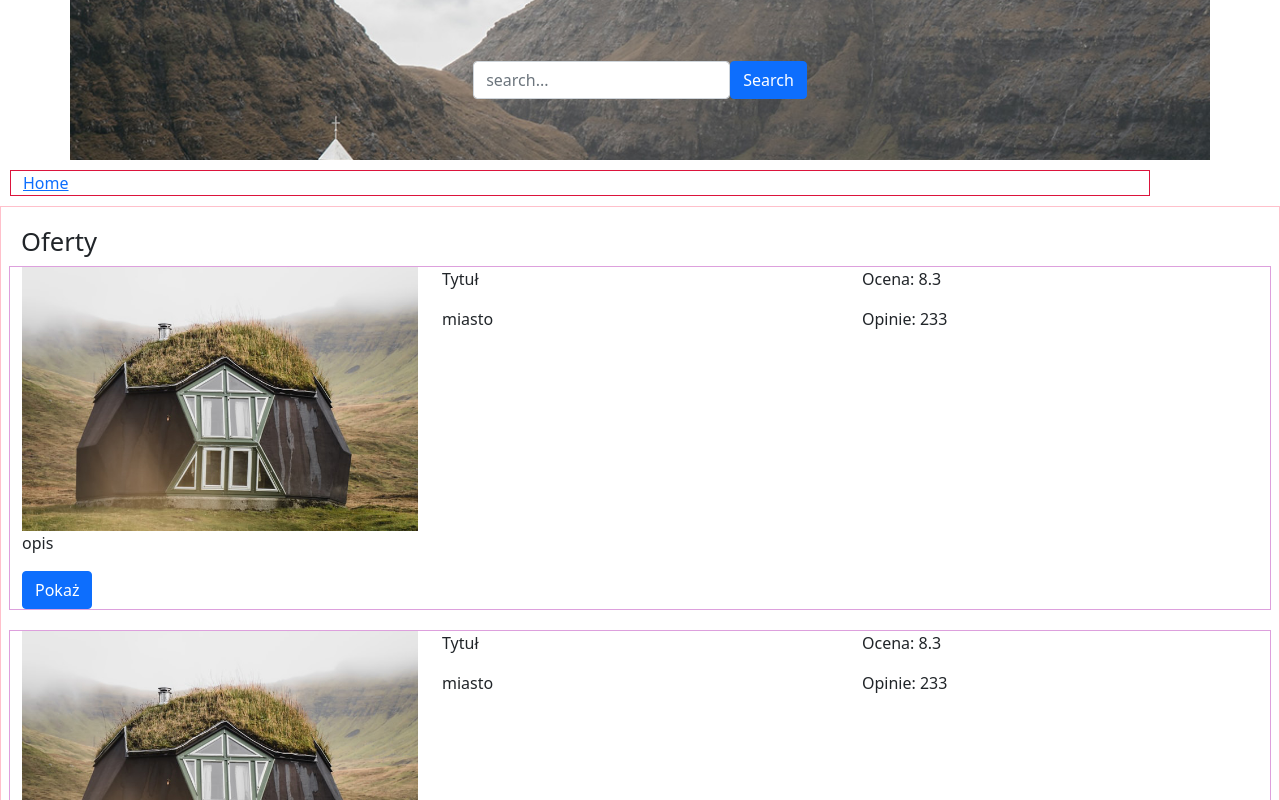
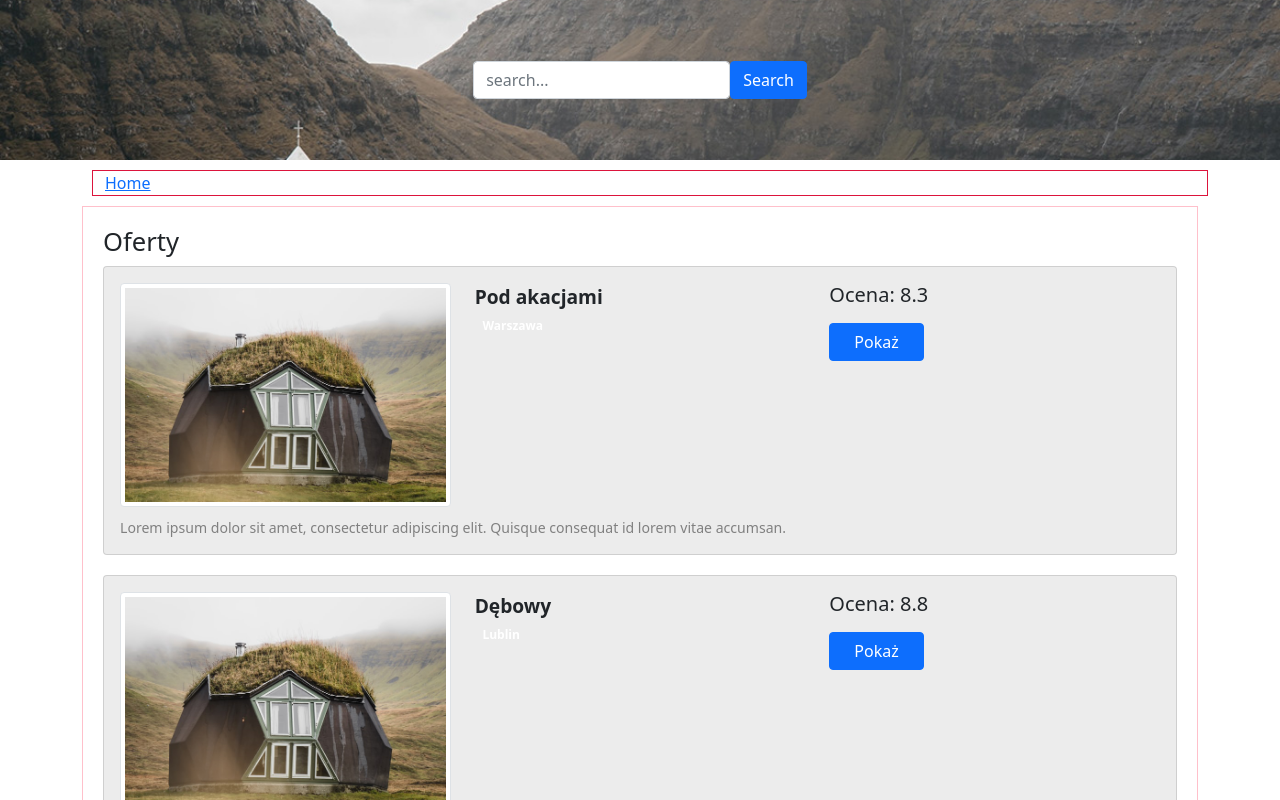
Before and after one commit to profitsky/booking, a React (Create React App) app: page / in a window 1280 px wide. Shown: the top 800 px of the page. Built offline with nearby package versions, Linux system fonts and the light colour scheme.

Commit message:
search functinality added

```diff
--- a/src/App.js
+++ b/src/App.js
@@ -1,15 +1,71 @@
+import React, { Component } from 'react';
 import Header from './components/Header';
+import SearchBar from './components/SearchBar';
 import Hotels from './components/Hotels';
 import Menu from './components/Menu';
+import LoadingIcon from './components/UI/LoadingIcon';
+import Footer from './components/Footer';
+import Layout from './components/Layout';
 
-function App() {
-  return (
-    <div className='App'>
-      <Header />
-      <Menu />
-      <Hotels />
-    </div>
-  );
+class App extends Component {
+  hotels = [
+    {
+      id: 1,
+      name: 'Pod akacjami',
+      city: 'Warszawa',
+      rating: 8.3,
+      description:
+        'Lorem ipsum dolor sit amet, consectetur adipiscing elit. Quisque consequat id lorem vitae accumsan.',
+      image: '',
+    },
+    {
+      id: 2,
+      name: 'Dębowy',
+      city: 'Lublin',
+      rating: 8.8,
+      description:
+        'Lorem ipsum dolor sit amet, consectetur adipiscing elit. Quisque consequat id lorem vitae accumsan.',
+      image: '',
+    },
+  ];
+  state = {
+    hotels: [],
+    loading: true,
+  };
+
+  searchHandler(term) {
+    const hotels = [...this.hotels].filter((x) =>
+      x.name.toLowerCase().includes(term.toLowerCase())
+    );
+    this.setState({ hotels });
+  }
+
+  componentDidMount() {
+    setTimeout(() => {
+      this.setState({ hotels: this.hotels, loading: false });
+    }, 1000);
+  }
+
+  render() {
+    return (
+      <Layout
+        header={
+          <Header>
+            <SearchBar onSearch={(term) => this.searchHandler(term)} />
+          </Header>
+        }
+        menu={<Menu />}
+        content={
+          this.state.loading ? (
+            <LoadingIcon />
+          ) : (
+            <Hotels hotels={this.state.hotels} />
+          )
+        }
+        footer={<Footer />}
+      />
+    );
+  }
 }
 
 export default App;
--- /dev/null
+++ b/src/components/Footer/index.js
@@ -0,0 +1,7 @@
+import React from 'react';
+
+const Footer = () => {
+  return <div className='text-center m-3'>Booking 2021</div>;
+};
+
+export default Footer;
--- a/src/components/Header/SearchBar/index.js
+++ /dev/null
@@ -1,17 +0,0 @@
-import React from 'react';
-
-const SearchBar = () => {
-  return (
-    <div className='d-flex'>
-      <input
-        className='form-control'
-        type='text'
-        placeholder='search...'
-        // style={{ width: 'calc(100% - 20px)' }}
-      />
-      <button className='btn btn-primary'>Search</button>
-    </div>
-  );
-};
-
-export default SearchBar;
--- a/src/components/Header/index.js
+++ b/src/components/Header/index.js
@@ -1,15 +1,9 @@
 import React from 'react';
-
-import SearchBar from './SearchBar/';
 
 import styles from './Header.module.css';
 
-const Header = () => {
-  return (
-    <header className={`${styles.header} +  container`}>
-      <SearchBar />
-    </header>
-  );
+const Header = (props) => {
+  return <header className={`${styles.header}`}>{props.children}</header>;
 };
 
 export default Header;
--- a/src/components/Hotels/Hotel/Hotel.module.css
+++ b/src/components/Hotels/Hotel/Hotel.module.css
@@ -1,4 +1,15 @@
 .hotel {
-  border: 1px solid plum;
   margin-bottom: 20px;
+  background-color: rgb(236 236 236);
 }
+.title {
+  font-weight: bold;
+  font-size: 1.2rem;
+  margin-bottom: 0;
+}
+.description {
+  color: grey;
+  margin-top: 10px;
+  font-size: 0.88rem;
+  margin-bottom: 0;
+}
--- a/src/components/Hotels/Hotel/index.js
+++ b/src/components/Hotels/Hotel/index.js
@@ -2,33 +2,45 @@ import React from 'react';
 
 import styles from './Hotel.module.css';
 import img from '../../../assets/images/hotel.jpg';
+import PropTypes from 'prop-types';
 
-function Hotel() {
+function Hotel(props) {
   return (
-    <div className={`row ${styles.hotel}`}>
+    <div className={`card ${styles.hotel}`}>
+      <div className='card-body'>
+        <div className='row'>
           <div className='col-4'>
-        <img src={img} alt='hotel' className='img-fluid' />
+            <img src={img} alt='' className='img-fluid img-thumbnail' />
           </div>
           <div className='col-8'>
             <div className='row'>
               <div className='col'>
-            <p>Tytuł</p>
-            <p>miasto</p>
+                <p className={styles.title}>{props.name}</p>
+                <span className='badge badge-light'>{props.city}</span>
               </div>
-          <div className='col'>
-            <p>Ocena: 8.3</p>
-            <p>Opinie: 233</p>
+              <div className='col text-right'>
+                <h5>Ocena: {props.rating}</h5>
+                <a href='3' className='btn btn-primary mt-2 px-4'>
+                  Pokaż
+                </a>
               </div>
             </div>
           </div>
+
           <div className='col-12'>
-        <p>opis</p>
-        <a href='3' className='btn btn-primary'>
-          Pokaż
-        </a>
+            <p className={styles.description}>{props.description}</p>
+          </div>
+        </div>
       </div>
     </div>
   );
 }
 
+Hotel.propTypes = {
+  name: PropTypes.string.isRequired,
+  city: PropTypes.string.isRequired,
+  rating: PropTypes.number.isRequired,
+  description: PropTypes.string.isRequired,
+};
+
 export default Hotel;
--- a/src/components/Hotels/index.js
+++ b/src/components/Hotels/index.js
@@ -1,17 +1,23 @@
 import React, { Component } from 'react';
 import Hotel from './Hotel';
 import styles from './Hotels.module.css';
+import PropTypes from 'prop-types';
 
 class Hotels extends Component {
   render() {
     return (
       <div className={styles.container}>
         <h2 className={styles.title}>Oferty</h2>
-        <Hotel />
-        <Hotel />
+        {this.props.hotels.map((hotel) => (
+          <Hotel key={hotel.id} {...hotel} />
+        ))}
       </div>
     );
   }
 }
 
+Hotel.propTypes = {
+  hotels: PropTypes.array.isRequired,
+};
+
 export default Hotels;
--- /dev/null
+++ b/src/components/Layout/index.js
@@ -0,0 +1,14 @@
+import React from 'react';
+
+const Layout = (props) => {
+  return (
+    <div>
+      <div>{props.header}</div>
+      <div className='container'>{props.menu}</div>
+      <div className='container'>{props.content}</div>
+      <div>{props.footer}</div>
+    </div>
+  );
+};
+
+export default Layout;
--- /dev/null
+++ b/src/components/SearchBar/index.js
@@ -0,0 +1,42 @@
+import React, { useState } from 'react';
+import PropTypes from 'prop-types';
+
+const SearchBar = (props) => {
+  const [term, setTerm] = useState('');
+
+  const updateTermHandler = (e) => {
+    setTerm(e.target.value);
+  };
+
+  const search = () => {
+    props.onSearch(term);
+  };
+
+  const onKeyDownHandler = (e) => {
+    if (e.key === 'Enter') {
+      search();
+    }
+  };
+
+  return (
+    <div className='d-flex'>
+      <input
+        value={term}
+        onKeyDown={onKeyDownHandler}
+        onChange={updateTermHandler}
+        className='form-control'
+        type='text'
+        placeholder='search...'
+      />
+      <button className='btn btn-primary' onClick={search}>
+        Search
+      </button>
+    </div>
+  );
+};
+
+SearchBar.propTypes = {
+  onSearch: PropTypes.func.isRequired,
+};
+
+export default SearchBar;
--- /dev/null
+++ b/src/components/UI/LoadingIcon.js
@@ -0,0 +1,13 @@
+import React from 'react';
+
+const LoadingIcon = () => {
+  return (
+    <div className='d-flex justify-content-center'>
+      <div className='spinner-border' role='status'>
+        <span className='sr-only'>Loading...</span>
+      </div>
+    </div>
+  );
+};
+
+export default LoadingIcon;
```
Lines whose indentation alone changed are shown as unchanged.
